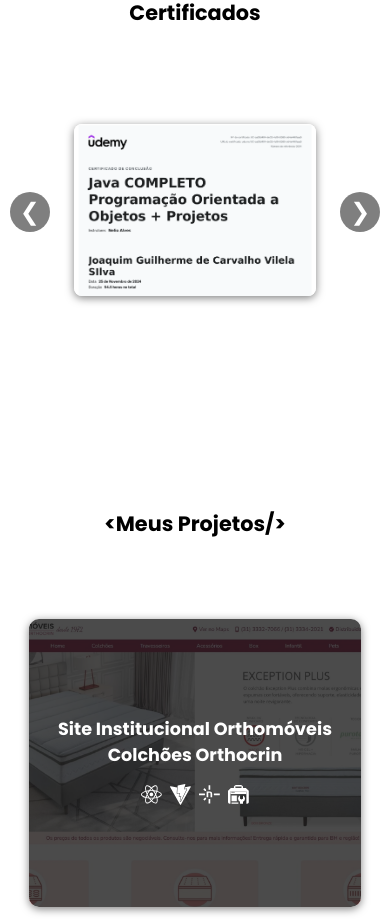
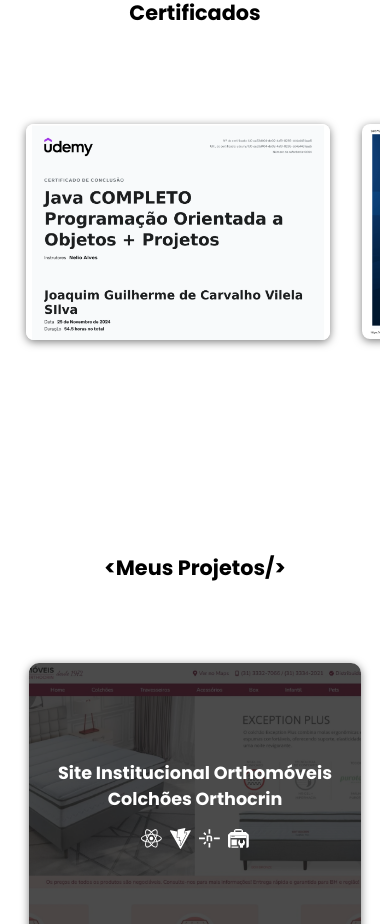
Before and after one commit to JoaquimGCVS/Portifolio, a React (Vite) app: page / in a window 390 px wide. Shown: the part 2360-3284 px from the top of the page. Built offline with nearby package versions, Linux system fonts and the light colour scheme.

Commit message:
Ajustes finais no projeto

```diff
--- a/src/components/Carrosel/Carrosel.css
+++ b/src/components/Carrosel/Carrosel.css
@@ -73,7 +73,7 @@
 
 @media (max-width: 585px) {
   .slide {
-    flex: 0 0 100%;
+    flex: 0 0 90%;
   }
 
   .carrossel-wrapper {
@@ -81,7 +81,6 @@
   }
 
   .navegar {
-    width: 2.5rem;
-    height: 2.5rem;
+    display: none;
   }
 }
--- a/src/components/ModalCertificado/ModalCertificado.css
+++ b/src/components/ModalCertificado/ModalCertificado.css
@@ -33,6 +33,6 @@
 
 @media (max-width:725px) {
     .modal-content {
-        width: 80vw;
+        width: 90vw;
     }
 }
--- a/src/components/ModalProjeto/ModalProjeto.css
+++ b/src/components/ModalProjeto/ModalProjeto.css
@@ -135,13 +135,13 @@
     align-items: center;
     gap: 0.5rem;
     border: none;
+    width: fit-content;
 }
 
 .btn-toggle-video:hover {
     background-color: var(--cor-hover);
 }
 
-/* Esconde botão hambúrguer quando modal está aberto */
 .modal-overlay ~ .menu-toggle {
     display: none !important;
 }
--- a/src/components/ModalProjeto/ModalProjeto.jsx
+++ b/src/components/ModalProjeto/ModalProjeto.jsx
@@ -28,7 +28,7 @@
                                 title={videoDesktop ? "Ver versão mobile" : "Ver versão desktop"}
                             >
                                 {videoDesktop ? <MdPhoneAndroid size={20} /> : <MdComputer size={20} />}
-                                {videoDesktop ? "Mobile" : "Desktop"}
+                                {videoDesktop ? "Ver versão Mobile" : "Ver versão Desktop"}
                             </button>
                         )}
                         <div className="h3-links">
```
